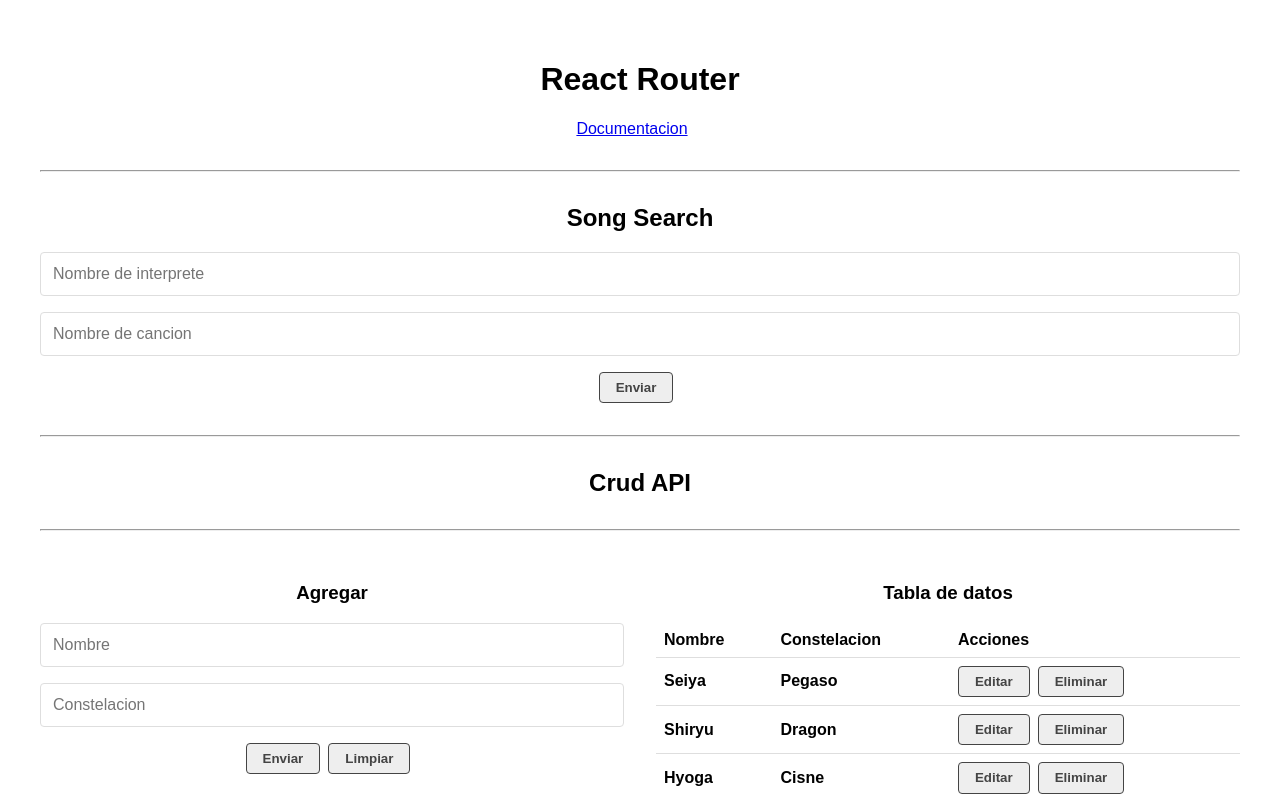
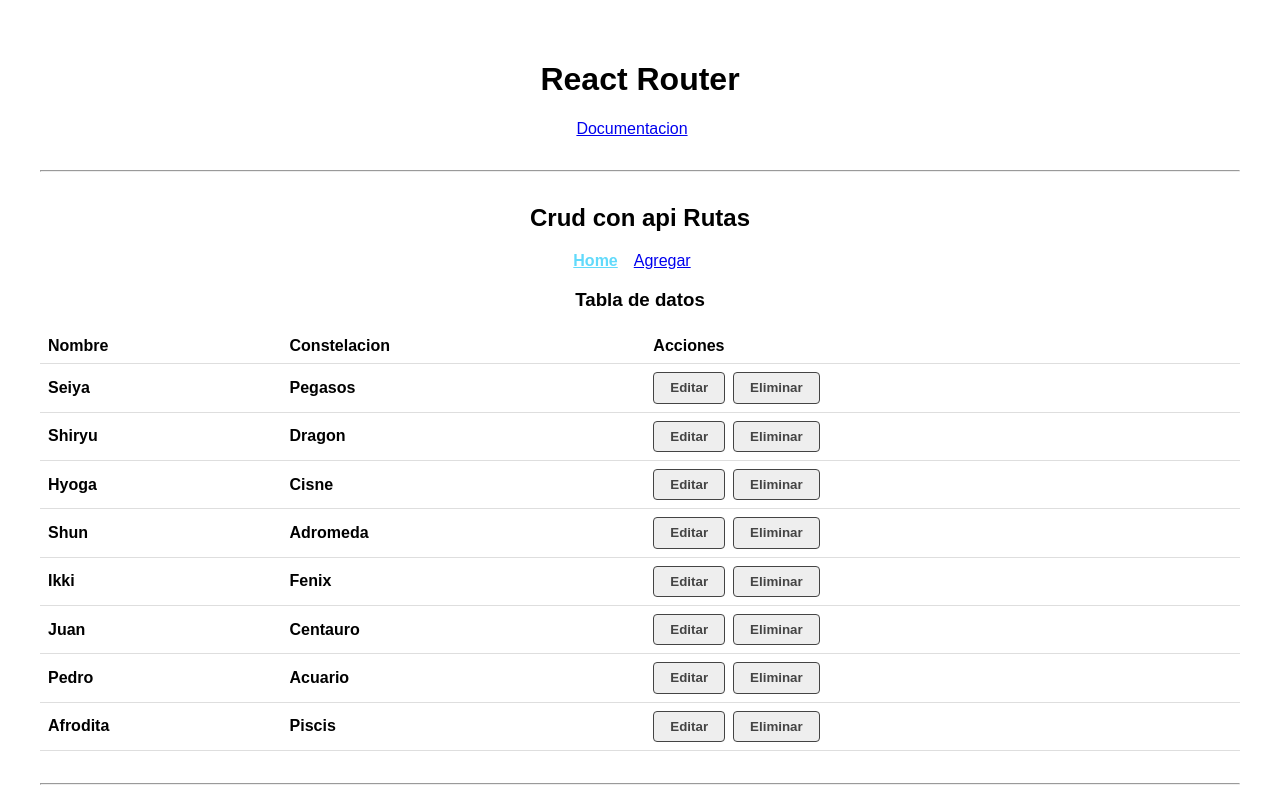
Before and after one commit to EdwardMelendezM/React-routes, a React (Vite) app: page / in a window 1280 px wide. Shown: the top 800 px of the page. Built offline with nearby package versions, Linux system fonts and the light colour scheme; data requests are answered from the project's data file.

Commit message:
Agregando rutas internas con useNavigator

```diff
--- a/src/App.jsx
+++ b/src/App.jsx
@@ -14,12 +14,12 @@
       >
         Documentacion
       </a>
-      <hr />
-      <SongSearch />
+      {/* <hr />
+      <SongSearch /> */}
       <hr />
       <CrudApi />
       <hr />
-      <ConceptosBasicos />
+      {/* <ConceptosBasicos /> */}
     </div>
   );
 }
--- a/src/api/db.json
+++ b/src/api/db.json
@@ -3,7 +3,7 @@
     {
       "id": 1,
       "name": "Seiya",
-      "constellation": "Pegaso"
+      "constellation": "Pegasos"
     },
     {
       "id": 2,
@@ -29,6 +29,16 @@
       "name": "Juan",
       "constellation": "Centauro",
       "id": 6
+    },
+    {
+      "name": "Pedro",
+      "constellation": "Acuario",
+      "id": 7
+    },
+    {
+      "name": "Afrodita",
+      "constellation": "Piscis",
+      "id": 8
     }
   ]
 }
--- a/src/components/CrudApi.jsx
+++ b/src/components/CrudApi.jsx
@@ -1,5 +1,7 @@
 import React, { useState, useEffect } from "react";
+import { HashRouter, NavLink, Route, Routes } from "react-router-dom";
 import { helpHttp } from "../helpers/helpHttp";
+import Error404 from "../pages/Error404";
 import CrudForm from "./CrudForm";
 import CrudTable from "./CrudTable";
 import Loader from "./Loader";
@@ -87,16 +89,24 @@
   };
 
   return (
-    <div>
-      <h2>Crud API</h2>
-      <hr />
-      <article className="grid-1-2">
-        <CrudForm
-          createData={createData}
-          updateData={updateData}
-          dataToEdit={dataToEdit}
-          setDataToEdit={setDataToEdit}
-        />
+    <>
+      <HashRouter>
+        <header>
+          <h2>Crud con api Rutas</h2>
+          <nav>
+            <NavLink to="/" activeclassname="active">
+              Home
+            </NavLink>
+            <NavLink to="/agregar" activeclassname="active">
+              Agregar
+            </NavLink>
+          </nav>
+        </header>
+        <Routes>
+          <Route
+            path="/"
+            element={
+              <>
                 {loagind && <Loader />}
                 {error && (
                   <Message
@@ -111,8 +121,39 @@
                     deleteData={deleteData}
                   />
                 )}
-      </article>
-    </div>
+              </>
+            }
+          />
+          <Route
+            path="/agregar"
+            element={
+              <>
+                <CrudForm
+                  createData={createData}
+                  updateData={updateData}
+                  dataToEdit={dataToEdit}
+                  setDataToEdit={setDataToEdit}
+                />
+              </>
+            }
+          />
+          <Route
+            path="/editar/:id"
+            element={
+              <>
+                <CrudForm
+                  createData={createData}
+                  updateData={updateData}
+                  dataToEdit={dataToEdit}
+                  setDataToEdit={setDataToEdit}
+                />
+              </>
+            }
+          />
+          <Route path="*" element={<Error404 />} />
+        </Routes>
+      </HashRouter>
+    </>
   );
 };
 export default CrudApi;
--- a/src/components/CrudForm.jsx
+++ b/src/components/CrudForm.jsx
@@ -1,4 +1,6 @@
 import React, { useEffect, useState } from "react";
+import { useNavigate } from "react-router-dom";
+
 const initialForm = {
   name: "",
   constellation: "",
@@ -6,6 +8,7 @@
 };
 const CrudForm = ({ createData, updateData, dataToEdit, setDataToEdit }) => {
   const [form, setForm] = useState(initialForm);
+  let navigatex = useNavigate();
 
   useEffect(() => {
     if (dataToEdit) {
@@ -37,6 +40,7 @@
   const handleReset = (e) => {
     setForm(initialForm);
     setDataToEdit(null);
+    navigatex("/");
   };
   return (
     <div>
--- a/src/components/CrudTableRow.jsx
+++ b/src/components/CrudTableRow.jsx
@@ -1,17 +1,18 @@
+import { useNavigate } from "react-router-dom";
+
 const CrudTableRow = ({ el, setDataToEdit, deleteData }) => {
+  let navigator = useNavigate();
   let { name, constellation, id } = el;
+  const handleEdit = (e) => {
+    setDataToEdit(el);
+    navigator(`/editar/${id}`);
+  };
   return (
     <tr>
       <th>{el.name}</th>
       <th>{el.constellation}</th>
       <th>
-        <button
-          onClick={() => {
-            setDataToEdit(el);
-          }}
-        >
-          Editar
-        </button>
+        <button onClick={handleEdit}>Editar</button>
         <button
           onClick={() => {
             deleteData(el.id);
```
Lines whose indentation alone changed are shown as unchanged.
